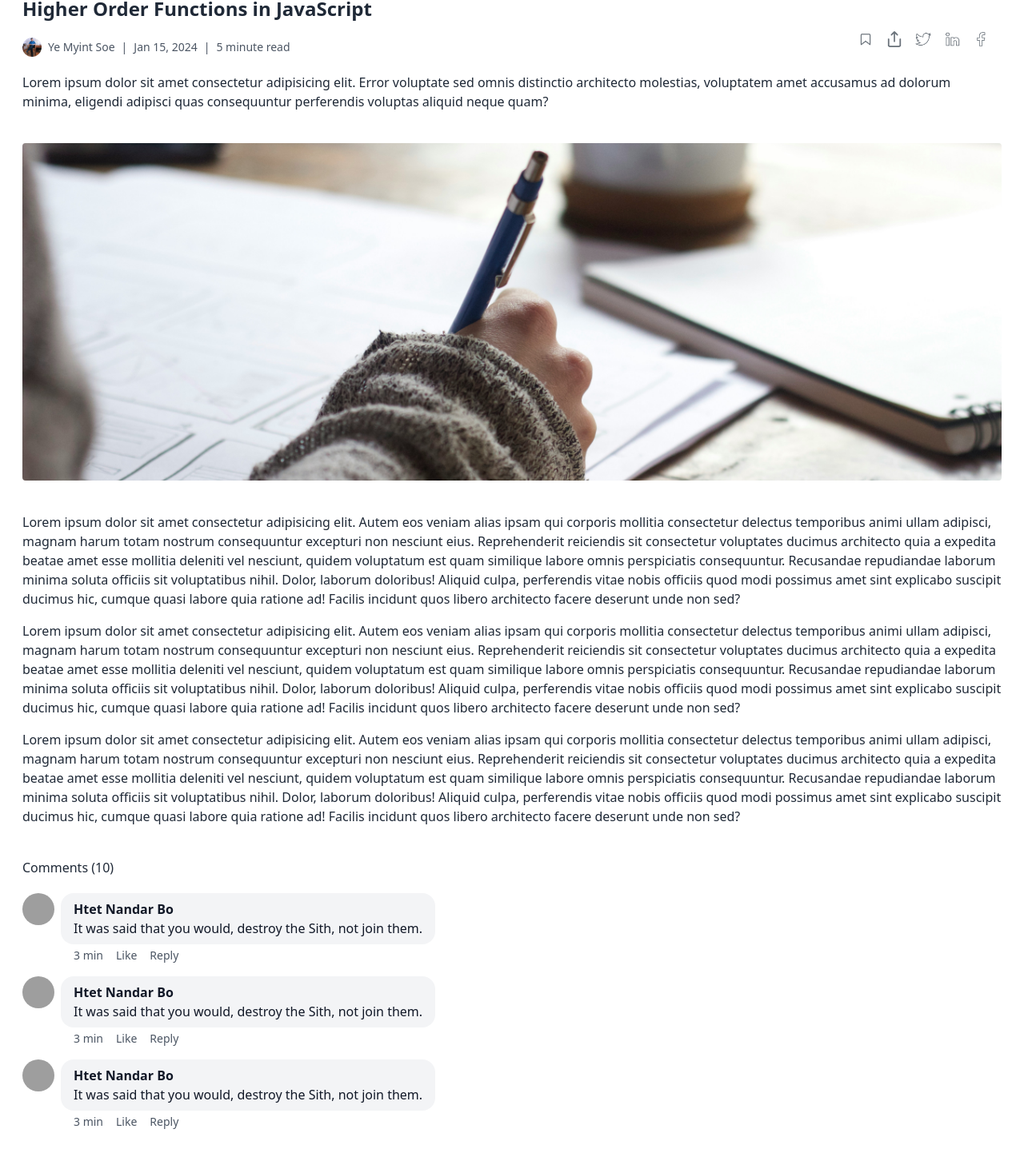
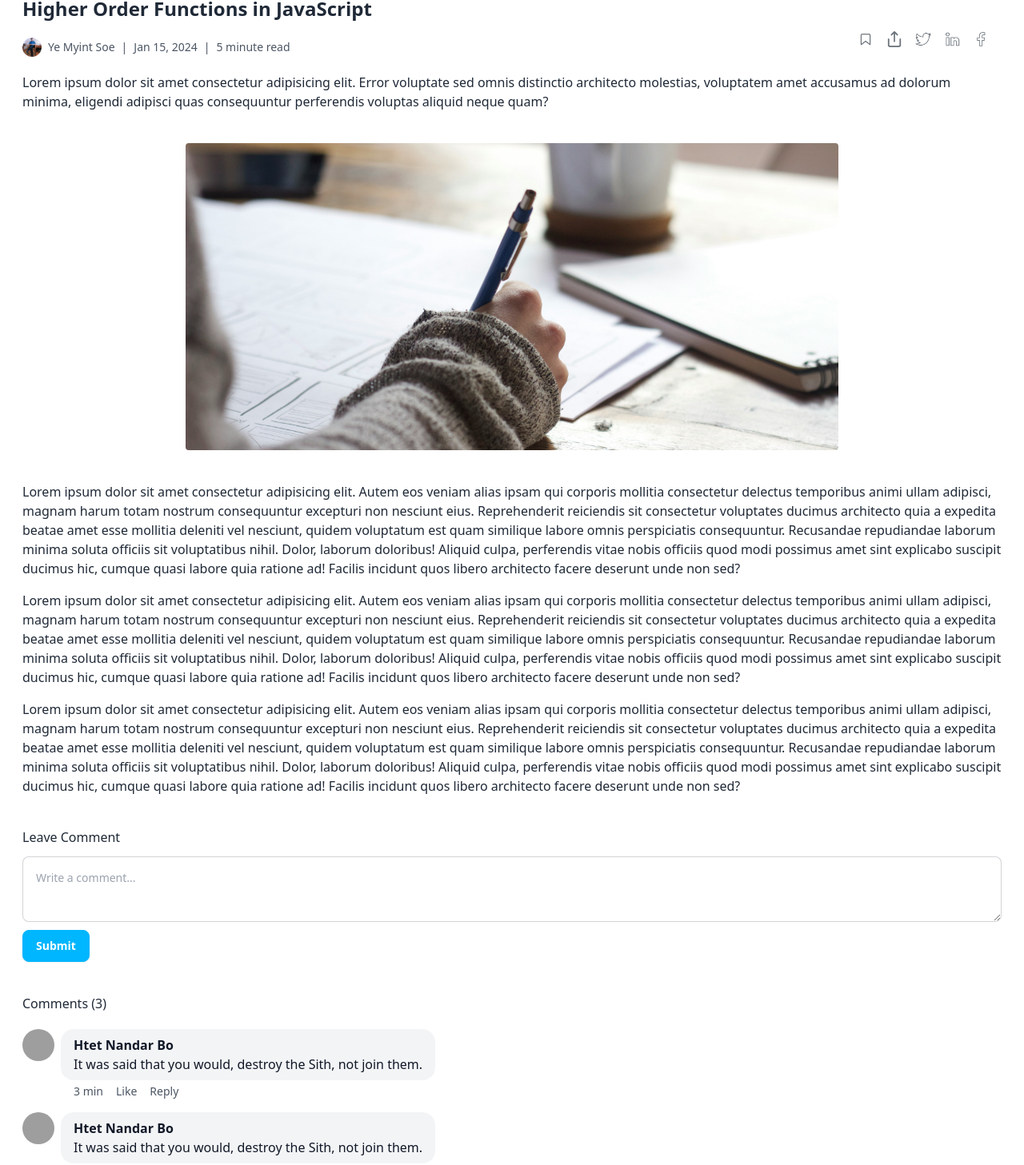
Before and after one commit to YeMyintSoeKMD/hit-myanmar, a Vue app: page /blogdetail in a window 1280 px wide. Shown: the part 133-1590 px from the top of the page at 80% size. Built offline with nearby package versions, Linux system fonts and the light colour scheme; grey boxes are pictures that could not be loaded.

Commit message:
blog detail

```diff
--- a/src/views/BlogDetail.vue
+++ b/src/views/BlogDetail.vue
@@ -23,7 +23,9 @@
                 distinctio architecto
                 molestias, voluptatem amet accusamus ad dolorum minima, eligendi adipisci quas consequuntur perferendis
                 voluptas aliquid neque quam?</p>
-            <img src="/images/blog.jpg" class="rounded w-full h-120 object-cover my-10" />
+            <div class="flex justify-center">
+                <img src="/images/blog.jpg" class="rounded w-2/3 h-96 object-cover my-10" />
+            </div>
             <p class="mb-4">Lorem ipsum dolor sit amet consectetur adipisicing elit. Autem eos veniam alias ipsam qui
                 corporis
                 mollitia consectetur delectus temporibus animi ullam adipisci, magnam harum totam nostrum consequuntur
@@ -52,7 +54,14 @@
                 architecto facere deserunt unde non sed?</p>
 
             <div class="mt-10">
-                <h2 class="mb-5 font-medium">Comments (10)</h2>
+                <h2 class="font-medium mb-3">Leave Comment</h2>
+                <textarea placeholder="Write a comment..."
+                    class="textarea textarea-bordered textarea-md w-full"></textarea>
+                <button class="btn btn-info h-10 min-h-0 text-white mt-1">Submit</button>
+            </div>
+
+            <div class="mt-10">
+                <h2 class="mb-5 font-medium">Comments (3)</h2>
                 <div class="mb-4">
                     <div class="flex items-start">
                         <div class="avatar me-2">
@@ -112,12 +121,7 @@
                 </div>
             </div>
 
-            <div class="mt-10">
-                <h2 class="font-medium mb-3">Leave Comment</h2>
-                <textarea placeholder="Write a comment..."
-                    class="textarea textarea-bordered textarea-md w-full"></textarea>
-                <button class="btn btn-info h-10 min-h-0 text-white mt-1">Submit</button>
-            </div>
+
 
             <div class="mt-10">
                 <h1 class="font-medium mb-8 text-xl">Explore Related Posts</h1>
@@ -177,6 +181,8 @@
                 </div>
             </div>
 
+
+
         </div>
     </div>
 </template>
```
